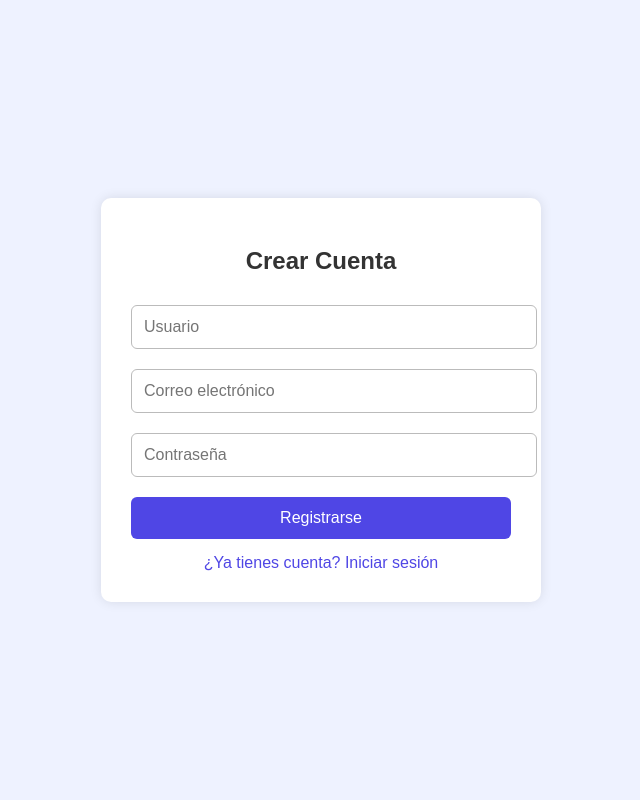
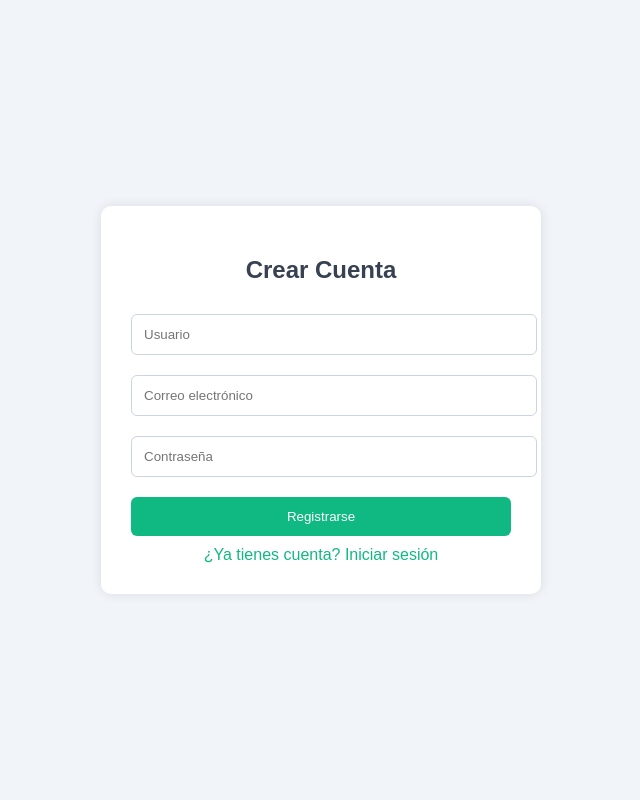
Before and after one commit to ValidacionesVCC/validacionesvcc, a Django app: page /app/register/ in a window 1280 px wide. Shown: the whole page, without its empty margins (319-959 px from the left). Run offline with Django 5.2, Linux system fonts and the light colour scheme.

Commit message:
Update registration page styles and structure

```diff
--- a/accounts/templates/accounts/register.html
+++ b/accounts/templates/accounts/register.html
@@ -3,14 +3,13 @@
 <head>
     <meta charset="UTF-8">
     <meta name="viewport" content="width=device-width, initial-scale=1.0">
-    <title>Registro de Usuario</title>
+    <title>Registro</title>
 
     <style>
         body {
             font-family: Arial, sans-serif;
-            background: #eef2ff;
+            background: #f1f5f9;
             margin: 0;
-            padding: 0;
             display: flex;
             justify-content: center;
             align-items: center;
@@ -28,43 +27,37 @@
 
         h2 {
             margin-bottom: 20px;
-            color: #333;
+            color: #374151;
         }
 
         input {
             width: 100%;
             padding: 12px;
             margin: 10px 0;
-            border: 1px solid #bbb;
             border-radius: 6px;
-            font-size: 16px;
+            border: 1px solid #cbd5e1;
         }
 
         button {
             width: 100%;
             padding: 12px;
-            background: #4f46e5;
+            background: #10b981;
             color: white;
             border: none;
-            font-size: 16px;
+            border-radius: 6px;
             cursor: pointer;
             margin-top: 10px;
-            border-radius: 6px;
         }
 
         button:hover {
-            background: #4338ca;
+            background: #059669;
         }
 
         a {
+            margin-top: 10px;
             display: block;
-            margin-top: 15px;
             text-decoration: none;
-            color: #4f46e5;
-        }
-
-        a:hover {
-            text-decoration: underline;
+            color: #10b981;
         }
 
         .msg-error {
@@ -72,8 +65,8 @@
             padding: 10px;
             border-radius: 5px;
             color: #b91c1c;
+            border: 1px solid #fca5a5;
             margin-bottom: 10px;
-            border: 1px solid #fca5a5;
         }
 
         .msg-success {
@@ -81,8 +74,8 @@
             padding: 10px;
             border-radius: 5px;
             color: #166534;
+            border: 1px solid #86efac;
             margin-bottom: 10px;
-            border: 1px solid #86efac;
         }
     </style>
 </head>
@@ -104,11 +97,8 @@
 
     <form method="POST">
         {% csrf_token %}
-
         <input type="text" name="username" placeholder="Usuario" required>
-
         <input type="email" name="email" placeholder="Correo electrónico" required>
-
         <input type="password" name="password" placeholder="Contraseña" required>
 
         <button type="submit">Registrarse</button>
```
